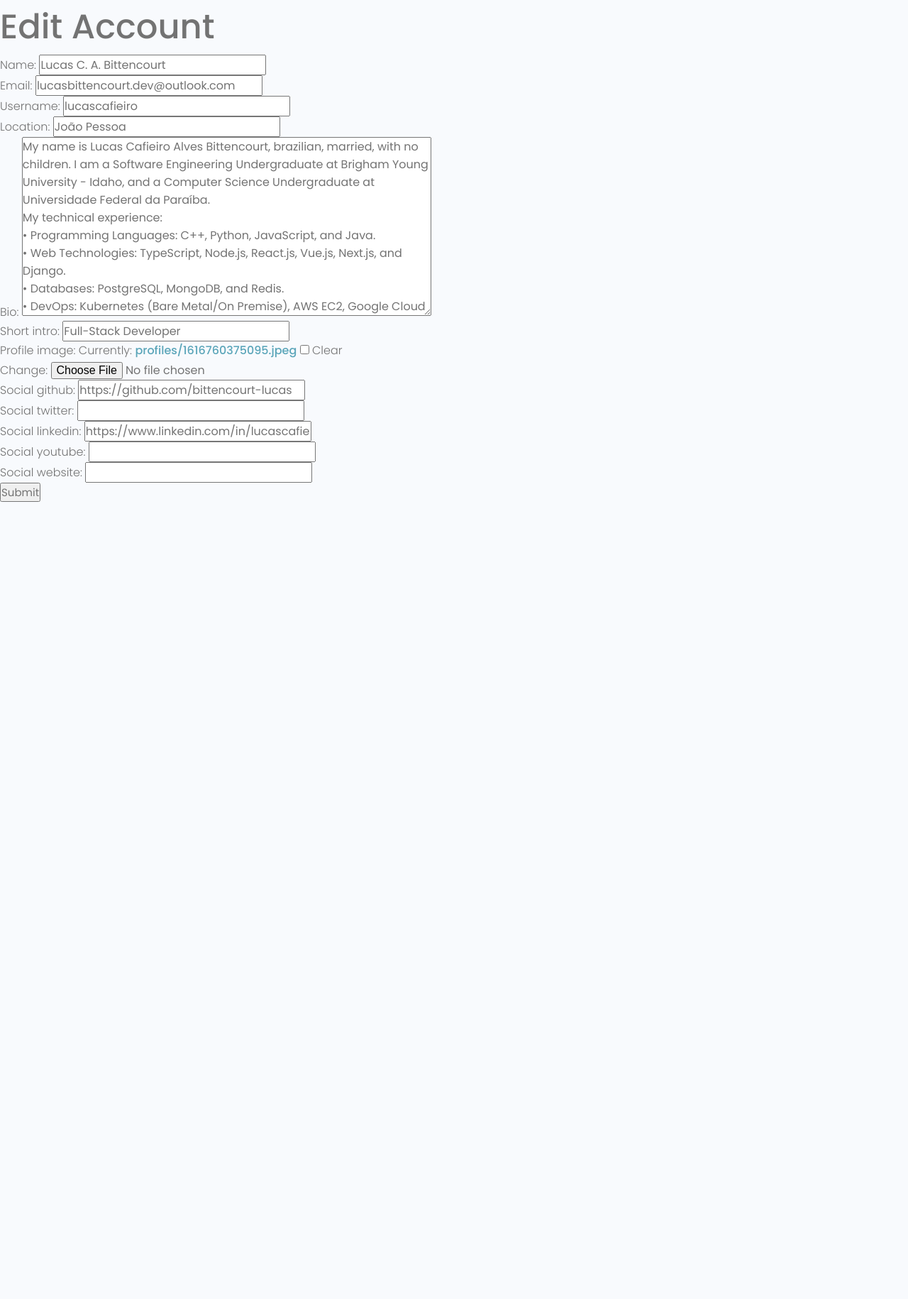
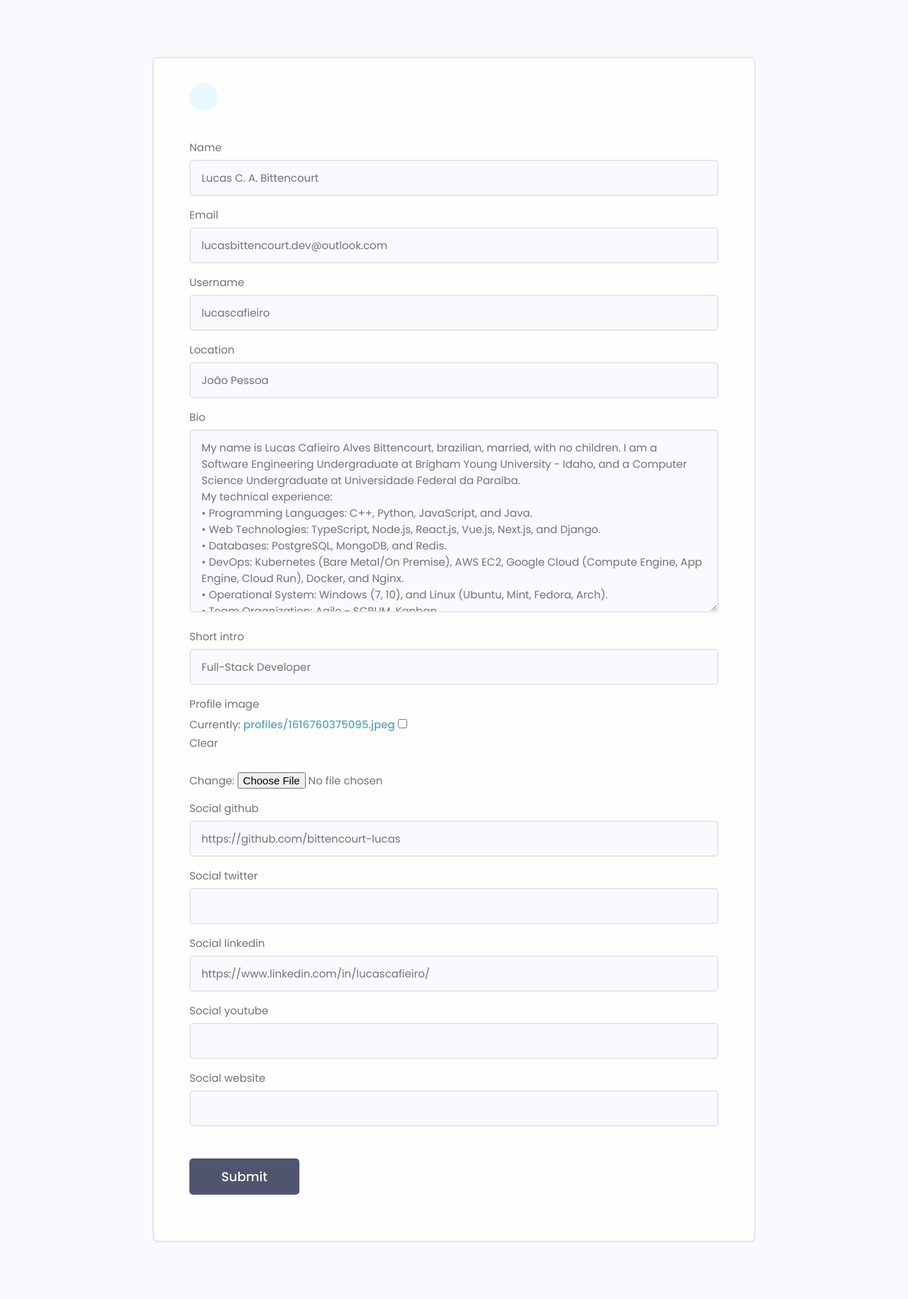
Before and after one commit to bittencourt-lucas/devsearch, a Django app: page /edit-account/ in a window 1280 px wide. Shown: the part 77-1907 px from the top of the page at 71% size. Before the commit the page ends 784 px from the top, so only its background shows below. Run offline with Django 3.2, Linux system fonts and the light colour scheme; a user stored in the database is signed in; data comes from the database, SQL or seed files in the repository; both versions use the stored data as it was after the commit; some libraries are stand-ins or nearby versions.

Commit message:
User Edit Profile

```diff
--- a/users/forms.py
+++ b/users/forms.py
@@ -23,3 +23,9 @@ class ProfileForm(ModelForm):
       fields = ['name', 'email', 'username', 'location', 'bio', 'short_intro',
         'profile_image', 'social_github', 'social_twitter', 'social_linkedin',
         'social_twitter', 'social_youtube', 'social_website']
+
+    def __init__(self, *args, **kwargs):
+      super(ProfileForm, self).__init__(*args, **kwargs)
+
+      for name, field in self.fields.items():
+        field.widget.attrs.update({ 'class': 'input' })
--- a/users/templates/users/profile_form.html
+++ b/users/templates/users/profile_form.html
@@ -1,15 +1,31 @@
 {% extends 'main.html' %}
-
-
 
 {% block content %}
 
-<h1>Edit Account</h1>
+<!-- Main Section -->
+<main class="formPage my-xl">
+  <div class="content-box">
+    <div class="formWrapper">
+      <a class="backButton" href="{% url 'account' %}"><i class="im im-angle-left"></i></a>
+      <br>
 
-<form method="POST" action="{% url 'edit_account' %}" enctype="multipart/form-data">
-  {% csrf_token %}
-  {{ form.as_p }}
-  <input type="submit" value="Submit" />
-</form>
+      <form class="form" method="POST" action="{% url 'edit_account' %}" enctype="multipart/form-data">
+        {% csrf_token %}
+
+        {% for field in form %}
+
+        <!-- Input:Text -->
+        <div class="form__field">
+          <label for="formInput#text">{{ field.label }}</label>
+          {{ field }}
+        </div>
+
+        {% endfor %}
+
+        <input class="btn btn--sub btn--lg  my-md" type="submit" value="Submit" />
+      </form>
+    </div>
+  </div>
+</main>
 
 {% endblock content %}
```
Also changed, not shown: db.sqlite3.
